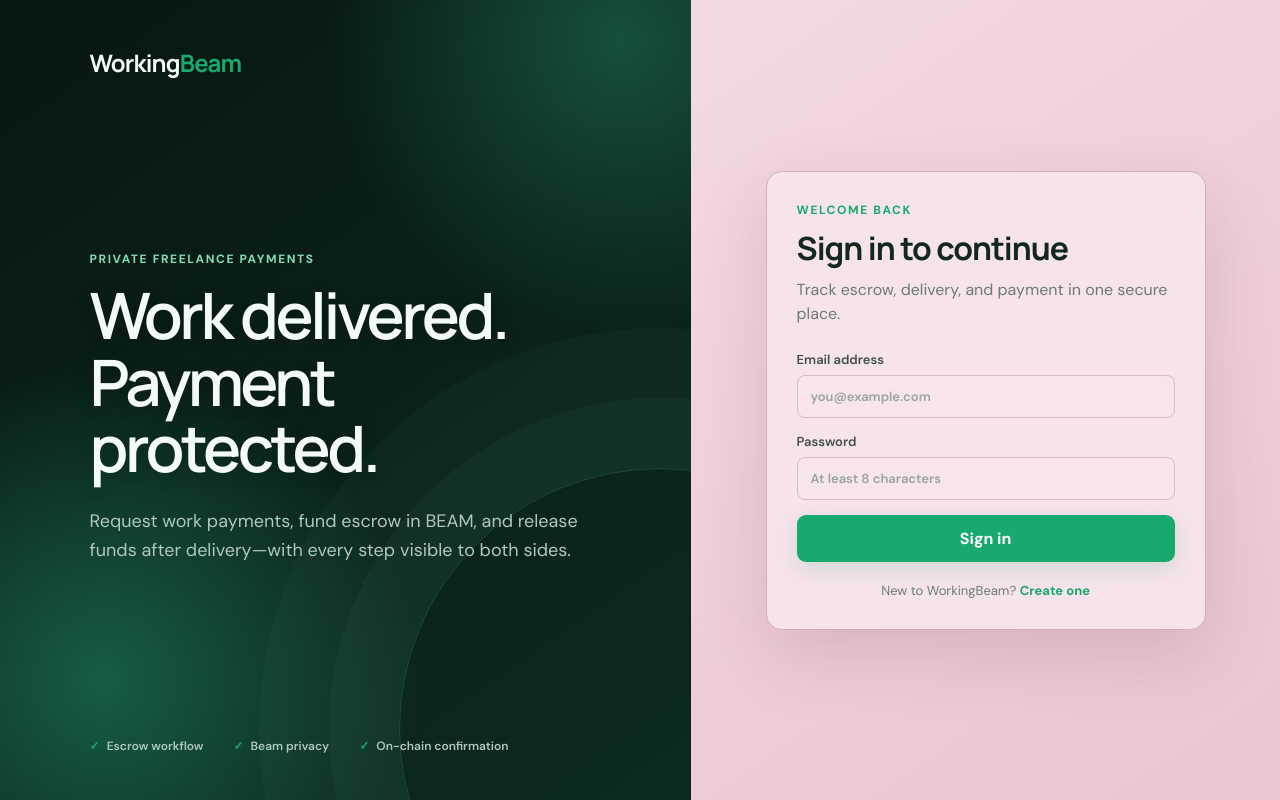
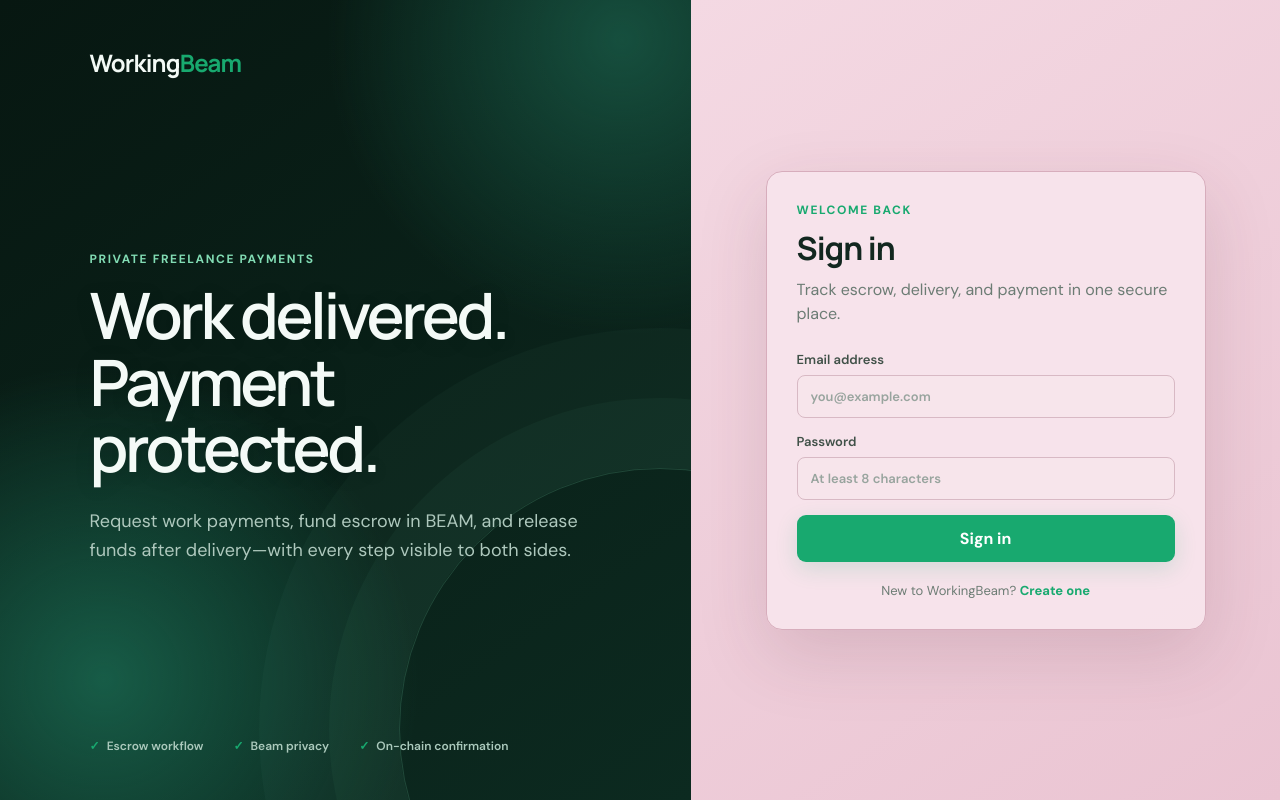
Before and after one commit to davelee001/workingbeam, a React (Create React App) app in the folder client/: page / in a window 1280 px wide. Built offline with nearby package versions, Linux system fonts and the light colour scheme.

Commit message:
copy: simplify sign-in heading

```diff
--- a/client/src/App.tsx
+++ b/client/src/App.tsx
@@ -158,7 +158,7 @@
             <p className="auth-switch"><button onClick={() => { setVerificationEmail(''); setVerificationCode(''); setError(''); setMessage(''); }}>Back to sign in</button></p>
           </> : <>
           <p className="eyebrow dark">{registering ? 'Create your workspace' : 'Welcome back'}</p>
-          <h2>{registering ? 'Start with WorkingBeam' : 'Sign in to continue'}</h2>
+          <h2>{registering ? 'Start with WorkingBeam' : 'Sign in'}</h2>
           <p className="muted">{registering ? 'Your email and Beam receiving token are verified before the account is activated.' : 'Track escrow, delivery, and payment in one secure place.'}</p>
           <form onSubmit={submit}>
             {registering && <label>Full name<input required value={form.name} onChange={(e) => setForm({ ...form, name: e.target.value })} placeholder="Amina Deng" /></label>}
```
